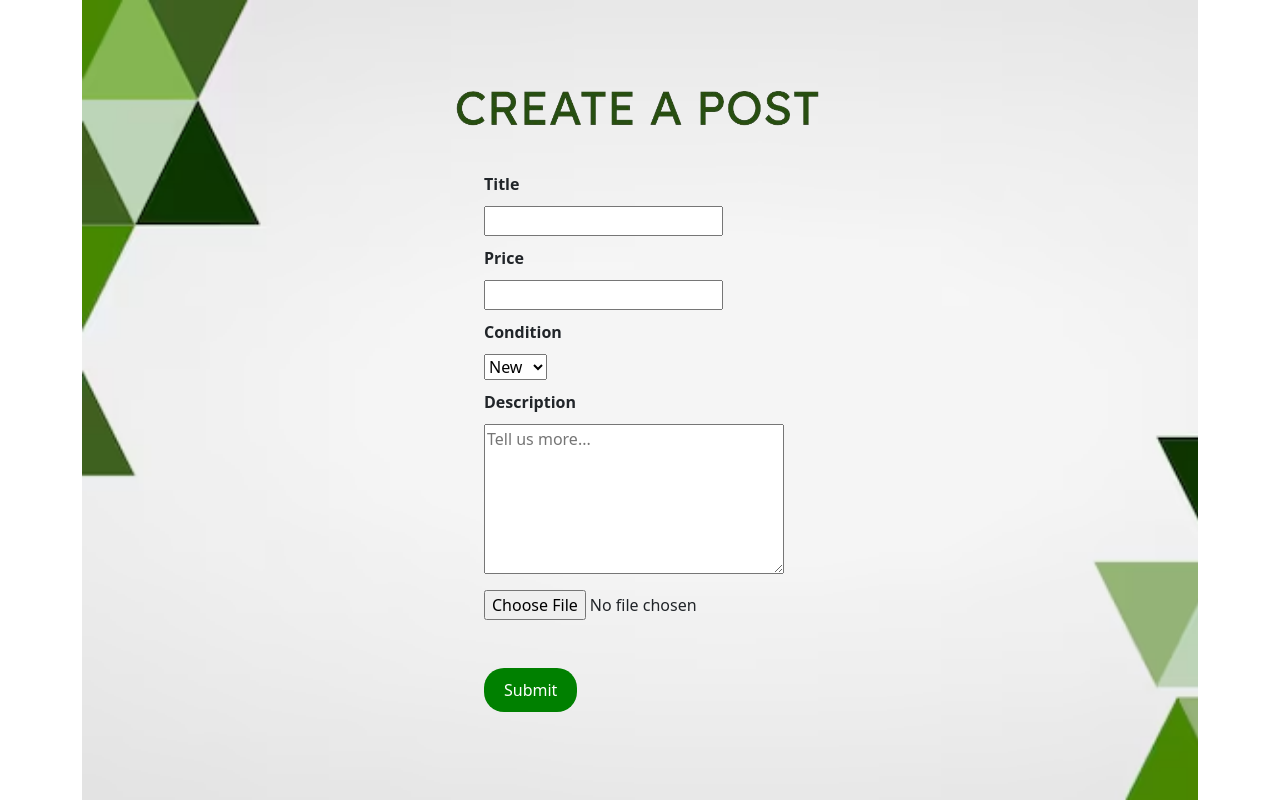
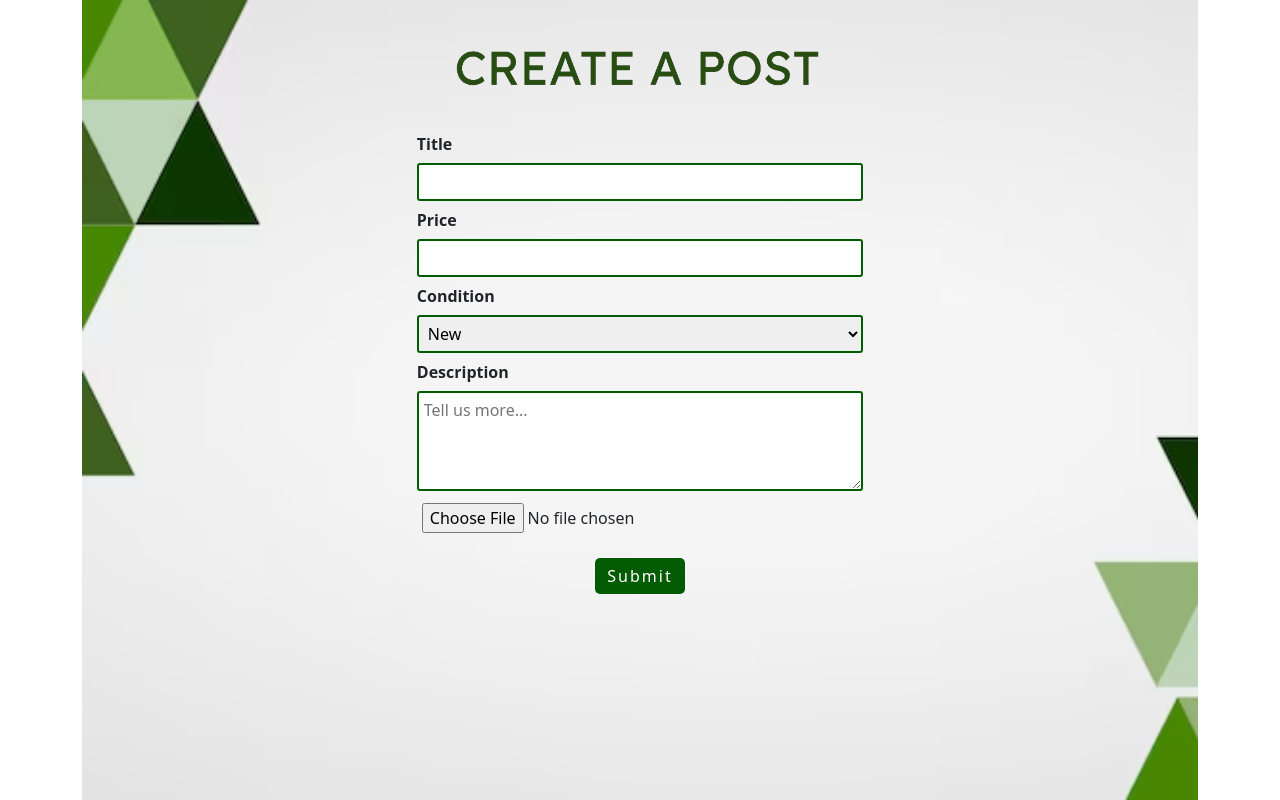
Before and after one commit to AnessaLeng/NinerThrifts, a Flask app: page /create_post in a window 1280 px wide. Shown: the part 88-888 px from the top of the page. Run offline with Flask 3, Linux system fonts and the light colour scheme; some libraries are stand-ins or nearby versions.

Commit message:
added some css styling

```diff
--- a/app.py
+++ b/app.py
@@ -55,6 +55,43 @@ def show_profile(username):
     posts = post_repo.get_posts_by_username(username)
 
     return render_template('profile.html', profile=profile, posts=posts)
+
+@app.route('/update_profile', methods=['GET', 'POST'])
+def updated_profile():
+    if(request.method == 'POST'):
+        email = session['email']
+        username = request.form.get('new_username')
+        bio = request.form.get('new_bio')
+
+        if 'profile_picture' in request.files:
+            profile_image = request.files['new_rofile_picture']
+            api_key = os.getenv('API_KEY')
+            upload_url = 'https://api.imgbb.com/1/upload'
+            data = {
+                    'key': api_key,
+                    'image': base64.b64encode(profile_image.read())
+                }
+            response = requests.post(upload_url, data=data)
+            if response.status_code == 200:
+                json_response = response.json()
+                new_image_url = json_response['data']['url']
+                profile_repo.update_profile(email, username, bio, new_image_url)
+            else:
+                flash('Failed to upload new image for post', 'error')
+            return redirect(url_for('show_profile', username=username))
+    return render_template('edit_profile.html')
+
+@app.post('/delete_profile/<username>')
+def delete_profile(username):
+    if request.method == 'POST':
+        profile = profile_repo.get_profile_by_username(username)
+        if profile:
+            profile_repo.delete_profile(username)
+            return redirect(url_for('signup'))
+        else:
+            return redirect(url_for('show_profile'))
+    else:
+        return render_template('error.html', error_message='Invalid request method.')
 
 
 # Anessa's signup/login feature
@@ -193,7 +230,6 @@ def edit_post(post_id):
 
 
 # Delete post route
-
 
 @app.route('/delete_post/<int:post_id>', methods=['POST'])
 def delete_post(post_id):
--- a/templates/_layout.html
+++ b/templates/_layout.html
@@ -36,14 +36,6 @@
         }
         h3{
             margin: 0;
-            margin-left: 20px;
-        }
-        footer{
-            background-color: green;
-        }
-        footer i {
-            background-color: green;
-            margin-right: 20px;
             margin-left: 20px;
         }
         .container .col{
@@ -85,19 +77,6 @@
     <div class="container">
         {% block body %}{% endblock %}
     </div>
-    <!-- <footer class="text-center">
-        <br>
-        <p>
-            <a href="index.html">
-                <i class="fas fa-user fa-2x"></i>
-            </a>
-            <i class="fas fa-search fa-2x"></i>
-            <i class="fas fa-plus-circle fa-2x"></i>
-            <i class="fas fa-heart fa-2x"></i>
-            <i class="fas fa-comment-alt fa-2x"></i>
-        </p>
-        <br> -->
-    </footer>
 </body>
 
 </html>
--- a/templates/create_post.html
+++ b/templates/create_post.html
@@ -6,21 +6,10 @@
         background-image: url('../static/abstract_bg1.jpg');
         background-repeat: no-repeat;
         background-size: cover;
-        display: flex;
-        flex-direction: column;
+        display: block;
         align-items: center;
         justify-content: center;
         height: 100vh;
-    }
-
-    .form-group {
-        margin-bottom: 10px;
-    }
-
-    label{
-        display: block;
-        margin-bottom: 10px;
-        font-weight: bold;
     }
 
     .drop-zone{
@@ -93,29 +82,68 @@
         width: 400px;
     }
 
+    label {
+        display: block;
+        width: 40%;
+        margin-left: auto;
+        margin-right: auto;
+        margin-bottom: 7px;
+        font-weight: bold;
+    }
+
+    input, select, textarea {
+        display: block;
+        width: 40%;
+        box-sizing: border-box;
+        border: 2px solid rgb(3, 91, 3);
+        border-radius: 3px;
+        padding: 5px;
+        margin-left: auto;
+        margin-right: auto;
+        margin-bottom: 7px;
+    }
+
+    input[type="file"] {
+        display: block;
+        width: 40%;
+        margin-left: auto;
+        margin-right: auto;
+        border: none;
+        margin-bottom: 0;
+    }
+
+    #submit {
+        margin-top: 20px;
+        background-color: rgb(3, 91, 3);
+        color: white;
+        border: none;
+        border-radius: 5px;
+        letter-spacing: 2px;
+        margin-bottom: 10px;
+        cursor: pointer;
+    }
+
+    .center-content {
+        text-align: center;
+    }
+
 </style>
 
 <div class="form-container">
 <br><img src="/static/createpost.png" alt="create a post" class="logosmall"><br>
 
 <form action="/create_post" method="POST" enctype="multipart/form-data">
-    <div class="form-group">
+    <div>
         <label for="title">Title</label>
         <input type="text" id="title" name="title" required>
     </div>
 
-    <div class="form-group">
+    <div>
         <label for="price">Price</label>
         <input type="number" id="price" name="price" required>
     </div>
 
-
-    <!-- <div class="form-group">
-        <label for="hashtags">Hashtags</label>
-        <input type="text" id="hashtags" name="hashtags" required>
-    </div> -->
-
-    <div class="form-group">
+    <div>
         <label for="condition">Condition</label>
         <select id="condition" name="condition" required>
             <option value="new">New</option>
@@ -125,16 +153,17 @@
         </select>
     </div>
 
-
-    <div class="form-group">
+    <div>
         <label for="description">Description</label>
-        <textarea id="description" name="description" style="width: 300px; height: 150px;" placeholder="Tell us more..." required></textarea>
+        <textarea id="description" name="description" style="height: 100px" placeholder="Tell us more..." required></textarea>
     </div>
 
-    <input type="file" id="myFile" name="myFile">
-    <div id="file-list" class="file-list"></div><br><br>
+    <input class="center-content" type="file" id="myFile" name="myFile">
+    <div id="file-list" class="file-list"></div>
 
-    <input type="submit" value="Submit" style="background-color: green; color: white; border: none; border-radius: 20px; padding: 10px 20px; font-size: 16px; cursor: pointer;"><br><br><br>
+    <div class="center-content">
+        <button id="submit" type="submit" class="btn btn-primary">Submit</button>
+    </div>
 </form>
 </div>
 {% endblock %}
```
Also changed, not shown: repositories/post_repo.py (+3 -6 lines), repositories/profile_repo.py (+64 -0 lines), templates/edit_post.html (+69 -16 lines), templates/edit_profile.html (added, +25 -0 lines), static/editpost.png (added), static/profile.png (added).
